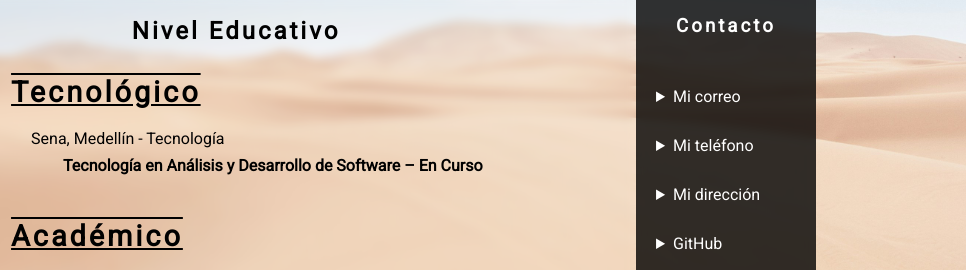
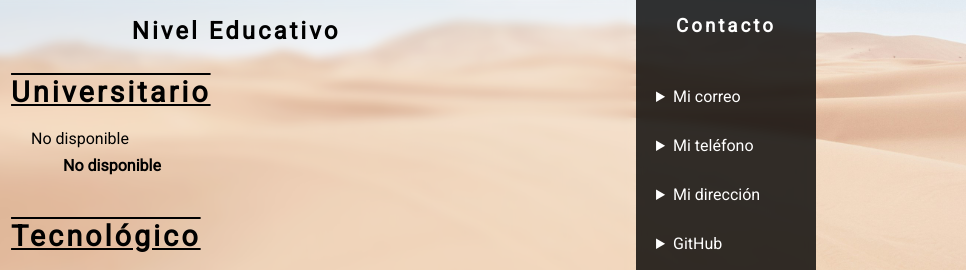
Before and after one commit to jossersolano/jossersolano.github.io, a website: page pages/nivel-educativo.html in a window 1280 px wide. Shown: the part 408-678 px from the top of the page, 314-1280 px from the left. Drawn offline with Linux system fonts and the light colour scheme.

```diff
--- a/pages/nivel-educativo.html
+++ b/pages/nivel-educativo.html
@@ -54,7 +54,7 @@
       <main class="contenido-principal">
         <section class="nivel-educativo">
           <h2>Nivel Educativo</h2>
-          <!--<div class="nivel">
+          <div class="nivel">
             <img class="imagen-blur"
               src="https://cdn.urbe.edu/portal-urbe/images/logos/urbe-hd.png"
               width="150px"
@@ -65,7 +65,7 @@
               <dt>No disponible</dt>
               <dd>No disponible</dd>
             </div>
-          </div>-->
+          </div>
           <div class="nivel">
             <img
               src="https://zajuna.sena.edu.co/img/logos/sena-logo.svg"
```
